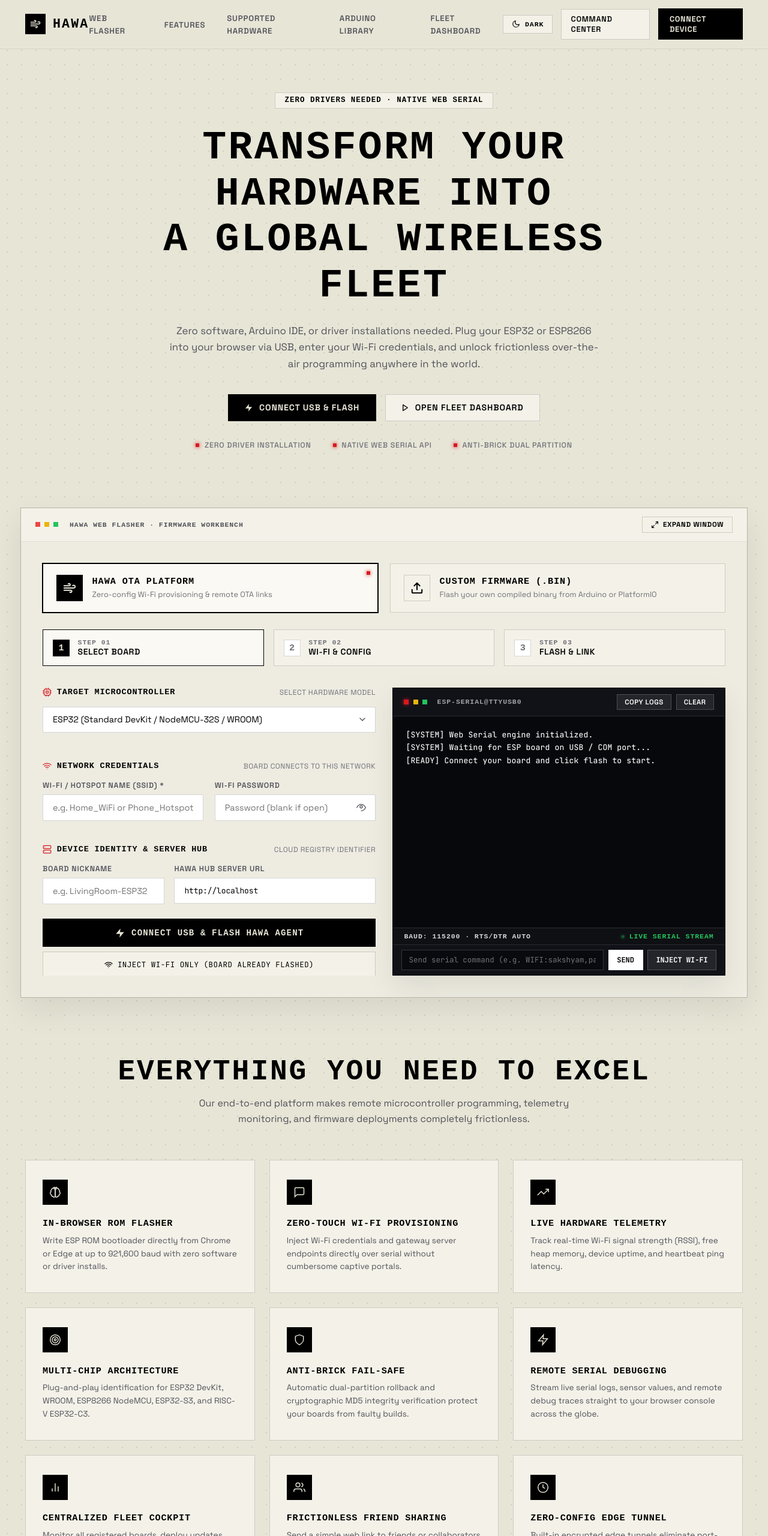
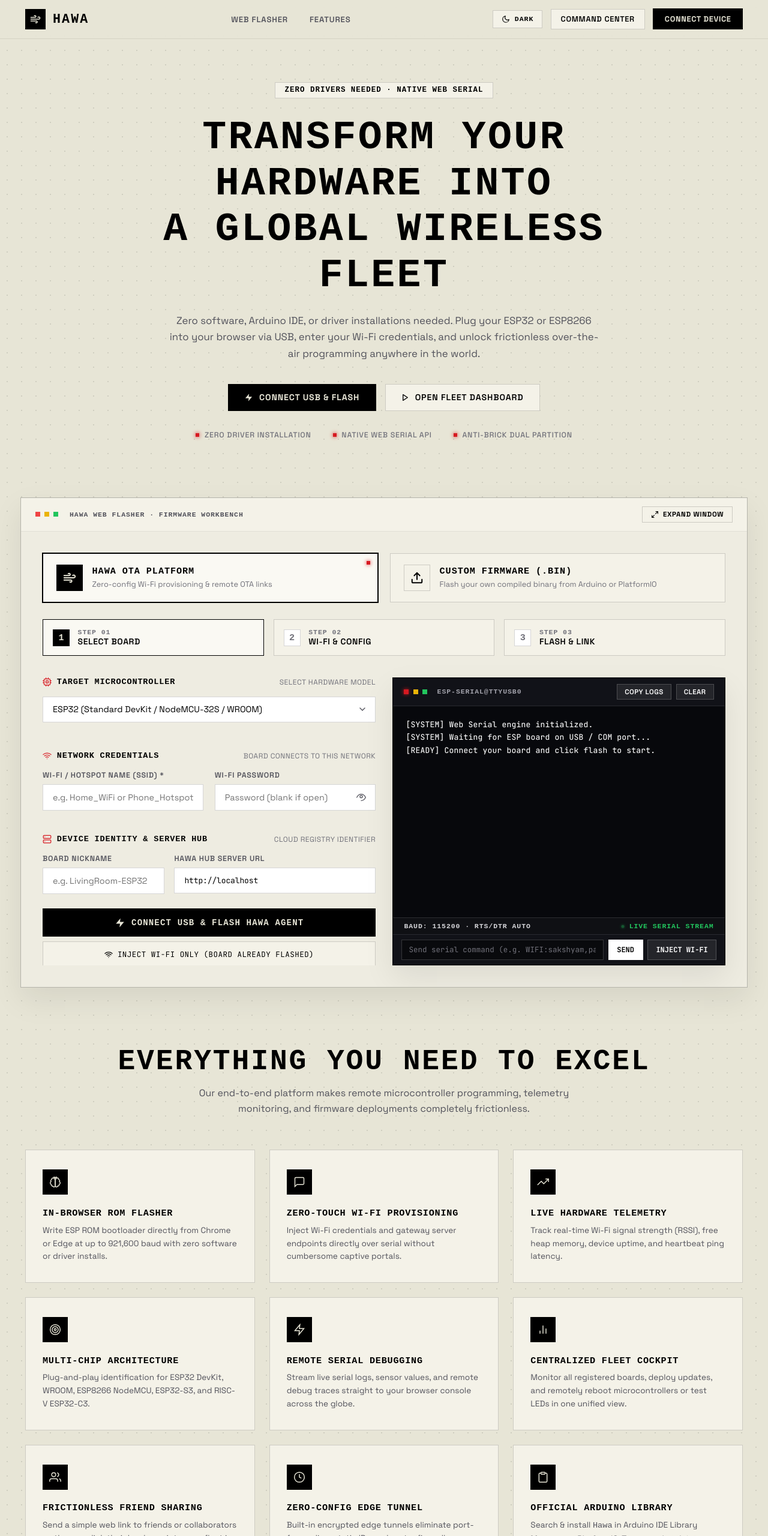
Before and after one commit to sakshyambastakoti/HAWA, a website: page public/flash.html in a window 1280 px wide. Shown: the top 2560 px of the page at 60% size. Drawn offline with Linux system fonts and the light colour scheme; no server answers; a web font is replaced by a local one.

Commit message:
feat(ui): clean navbar links and remove anti-brick feature card

```diff
--- a/public/css/flasher.css
+++ b/public/css/flasher.css
@@ -216,6 +216,7 @@
   text-transform: uppercase;
   color: var(--text-muted);
   text-decoration: none;
+  white-space: nowrap;
   transition: all 0.15s ease;
 }
 
--- a/public/flash.html
+++ b/public/flash.html
@@ -34,9 +34,6 @@
         <ul class="nav-links">
           <li><a href="#flasher" class="nav-link">Web Flasher</a></li>
           <li><a href="#excel-features" class="nav-link">Features</a></li>
-          <li><a href="#excel-features" class="nav-link">Supported Hardware</a></li>
-          <li><a href="https://github.com/sakshyambastakoti/Hawa-Arduino-Library" target="_blank" rel="noopener noreferrer" class="nav-link">Arduino Library</a></li>
-          <li><a href="/" class="nav-link">Fleet Dashboard</a></li>
         </ul>
       </nav>
 
@@ -569,16 +566,6 @@
         <p class="excel-card-desc">Plug-and-play identification for ESP32 DevKit, WROOM, ESP8266 NodeMCU, ESP32-S3, and RISC-V ESP32-C3.</p>
       </div>
 
-      <!-- 5. Anti-Brick Fail-Safe -->
-      <div class="excel-card">
-        <div class="excel-icon-box">
-          <svg viewBox="0 0 24 24">
-            <path d="M12 22s8-4 8-10V5l-8-3-8 3v7c0 6 8 10 8 10z"></path>
-          </svg>
-        </div>
-        <h3 class="excel-card-title">Anti-Brick Fail-Safe</h3>
-        <p class="excel-card-desc">Automatic dual-partition rollback and cryptographic MD5 integrity verification protect your boards from faulty builds.</p>
-      </div>
 
       <!-- 6. Remote Serial Debugging -->
       <div class="excel-card">
@@ -689,7 +676,6 @@
             <li><a href="/" class="footer-text-link">Fleet Dashboard</a></li>
             <li><a href="/" class="footer-text-link">OTA Binary Deployer</a></li>
             <li><a href="/" class="footer-text-link">Live Remote Logs</a></li>
-            <li><a href="#excel-features" class="footer-text-link">Anti-Brick Rollback</a></li>
           </ul>
         </div>
 
```
